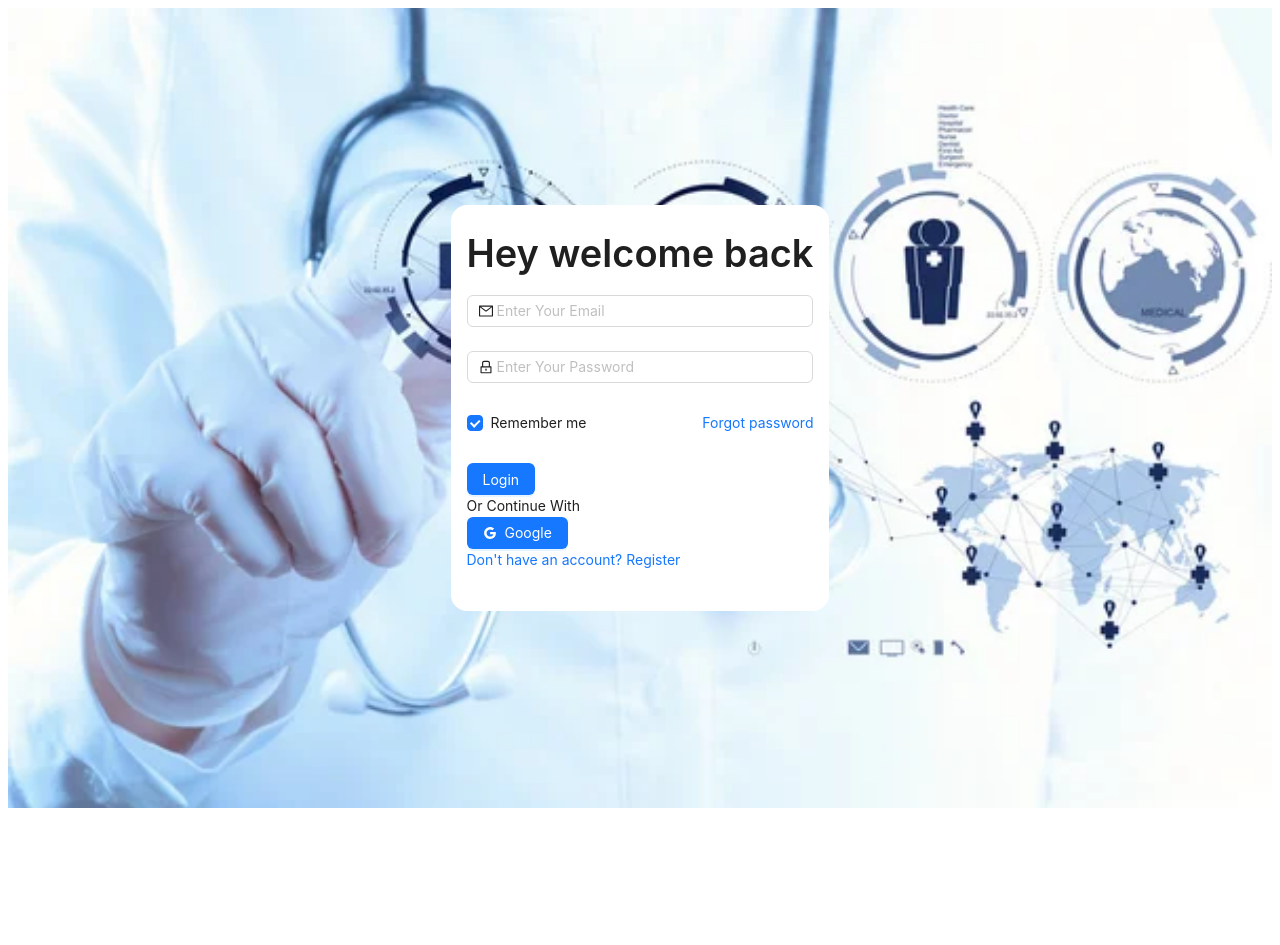
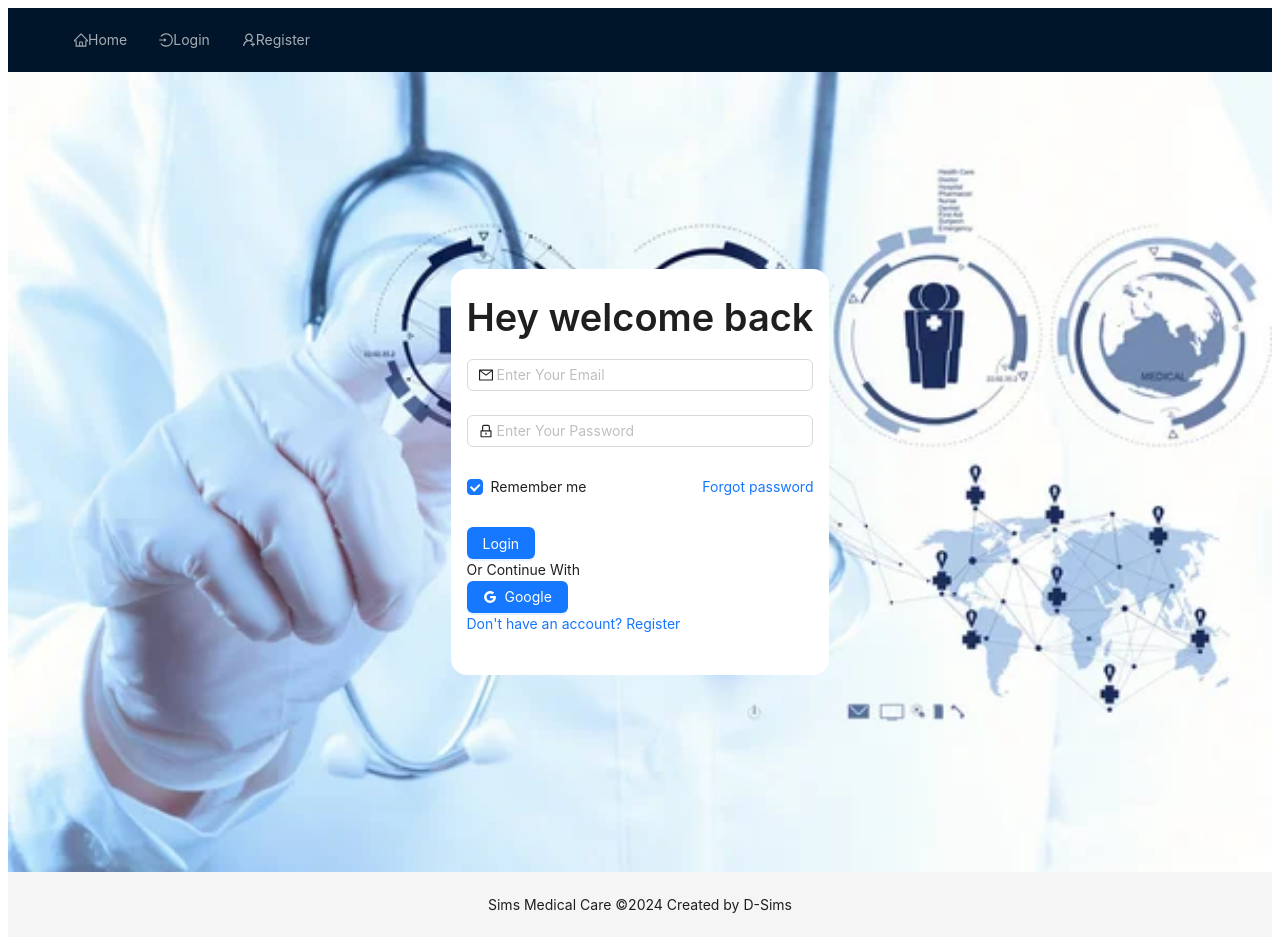
Before and after one commit to Dsimf/SIMSLogin, a Next.js app: page /Signin in a window 1280 px wide. Before the commit the page ends 816 px from the top, so only its background shows below. Built offline with nearby package versions, Linux system fonts and the light colour scheme.

Commit message:
Update SigninForm.tsx

```diff
--- a/app/Components/forms/SigninForm.tsx
+++ b/app/Components/forms/SigninForm.tsx
@@ -1,18 +1,43 @@
 "use client";
 
 import React from 'react';
-import { LockOutlined, MailOutlined, GoogleOutlined } from '@ant-design/icons';
+import { LockOutlined, MailOutlined, GoogleOutlined, HomeOutlined,LoginOutlined, UserAddOutlined } from '@ant-design/icons';
 import { Button, Checkbox, Form, Input, Flex, Typography } from 'antd';
+import {Layout, Menu, theme,} from 'antd';
+
+const { Header, Content, Footer } = Layout;
+
 
 export default function SigninForm() {
+  const {
+    token: { colorBgContainer, borderRadiusLG },
+  } = theme.useToken();
 const onFinish = (values: any) => {
     console.log('Received values of form: ', values);
     // Handle login form submission logic here (e.g., send to backend API)
   };
 
   return (
-    <div
-      style={{backgroundImage: 'url("./images/med.jpg")', backgroundSize: 'cover',minHeight: '100vh', display: 'flex',justifyContent: 'center',alignItems: 'center',}}>
+   <div>
+     <Layout style={{ backgroundImage: 'url("./images/med.jpg")', backgroundSize: 'cover', minHeight: '100vh', display: 'flex'}}>
+      <Header style={{ display: 'flex', alignItems: 'center' }}>
+        <div className="demo-logo" />
+        <Menu theme="dark"  mode="horizontal" defaultSelectedKeys={['2']} style={{ flex: 1, minWidth: 0 }}>
+        <Menu.Item key="home">
+          <HomeOutlined />
+          <a href='/'><span>Home</span></a>
+        </Menu.Item>
+        <Menu.Item key="login">
+          <LoginOutlined />
+          <a href='Signin'><span>Login</span></a>
+        </Menu.Item>
+        <Menu.Item key="register">
+          <UserAddOutlined />
+          <a href='Signup'><span>Register</span></a>
+        </Menu.Item>
+        </Menu>
+      </Header>
+     <div style={{backgroundImage: 'url("./images/med.jpg")', backgroundSize: 'cover',minHeight: '100vh', display: 'flex',justifyContent: 'center',alignItems: 'center',}}>
       <Form
         style={{ backgroundColor: 'white', padding: '0px 16px 16px 16px', borderRadius: '16px' }}
         name="normal_login"
@@ -56,5 +81,10 @@ const onFinish = (values: any) => {
         </Form.Item>
       </Form>
     </div>
+    <Footer style={{ textAlign: 'center' }}>
+        Sims Medical Care ©{new Date().getFullYear()} Created by D-Sims
+      </Footer>
+    </Layout>
+   </div>
   );
 };
```
